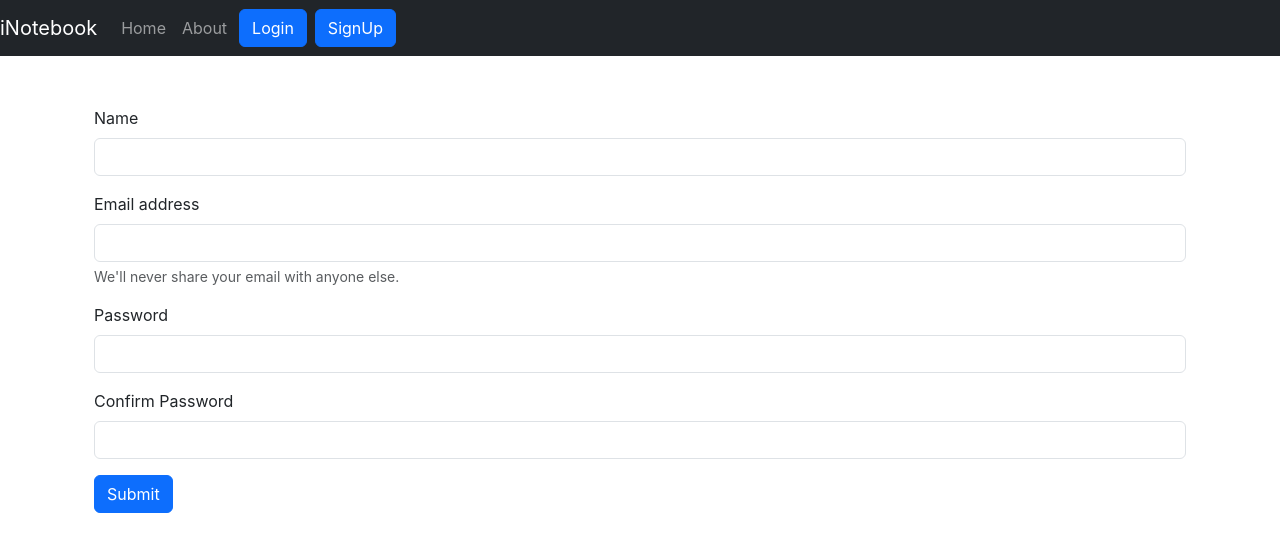
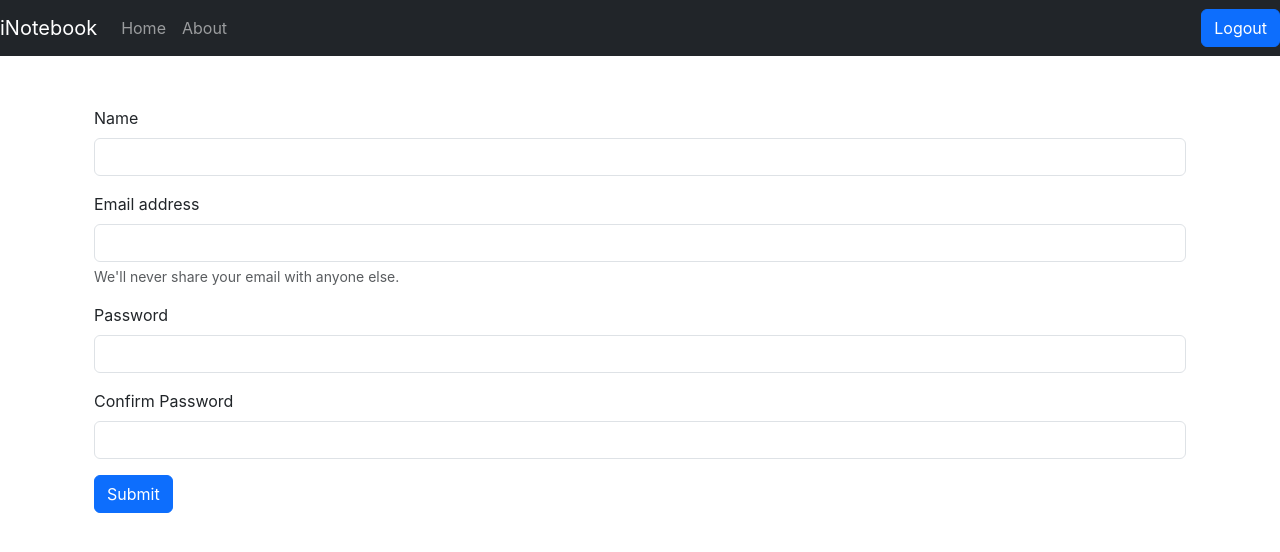
Before and after one commit to Tayyab-103/React.js_CWH_78, a React (Create React App) app in the folder inotebook/: page /signup in a window 1280 px wide. Shown: the top 552 px of the page. Built offline with nearby package versions, Linux system fonts and the light colour scheme; sample sign-in values are in the browser's storage.

Commit message:
L-72 Part 1 Fetching User Specific Notes in iNotebook

```diff
--- a/inotebook/src/components/Login.js
+++ b/inotebook/src/components/Login.js
@@ -20,9 +20,9 @@ const Login = (props) => {
     console.log("Json CONCOLE", json)
     if(json.success){
       //save the auth token and redirect
-      localStorage.setItem('token', json.authtoken);
+      localStorage.setItem('token', json.authToken);
+      props.showAlert("Logged in Successfully", "success")
       navigate("/");
-      props.showAlert("Logged in Successfully", "success")
 
     }
     else{
--- a/inotebook/src/components/Notes.js
+++ b/inotebook/src/components/Notes.js
@@ -2,13 +2,20 @@ import React, { useContext, useEffect, useState } from "react";
 import noteContext from "../context/notes/noteContext";
 import Noteitem from "./Noteitem";
 import AddNote from "./AddNote";
+import { useNavigate } from "react-router-dom";
 
 const Notes = (props) => {
   const context = useContext(noteContext);
+  const navigate = useNavigate();
 
   const { notes, getNotes, editNote } = context;
   useEffect(() => {
-    getNotes();
+    if (localStorage.getItem("token")) {
+      getNotes();
+    } else {
+      props.showAlert("Please Login", "danger");
+      navigate("/login");
+    }
     // eslint-disable-next-line
   }, []);
 
@@ -37,7 +44,7 @@ const Notes = (props) => {
     editNote(note.id, note.etitle, note.edescription, note.etag);
     setIsModalOpen(false);
     e.preventDefault();
-    props.showAlert("Updated Successfully", "success")
+    props.showAlert("Updated Successfully", "success");
   };
 
   const onChange = (e) => {
@@ -165,13 +172,27 @@ const Notes = (props) => {
         <h2>Your Notes</h2>
 
         <div className="container">
-          {notes.length === 0 && "No Notes to Display"}
+          {/* {notes.length === 0 && "No Notes to Display"}
         </div>
         {notes.map((note) => {
           return (
             <Noteitem key={note._id} updateNote={updateNote} showAlert={props.showAlert} note={note} />
           );
-        })}
+        })} */}
+
+          {Array.isArray(notes) && notes.length === 0 && "No Notes to Display"}
+        </div>
+        {Array.isArray(notes) &&
+          notes.map((note) => {
+            return (
+              <Noteitem
+                key={note._id}
+                updateNote={updateNote}
+                showAlert={props.showAlert}
+                note={note}
+              />
+            );
+          })}
       </div>
     </>
   );
--- a/inotebook/src/components/Nvabar.js
+++ b/inotebook/src/components/Nvabar.js
@@ -1,8 +1,15 @@
 import React from "react";
-import { Link, useLocation } from "react-router-dom";
+import { Link, useLocation, useNavigate } from "react-router-dom";
 
 const Nvabar = () => {
+  const navigate = useNavigate();
   const location = useLocation();
+
+  const handleLogout = () =>{
+    localStorage.removeItem('token');
+    navigate("/login");
+  }
+
   //No Need
   // useEffect(() => {
   //   console.log(location.pathname);
@@ -25,8 +32,11 @@ const Nvabar = () => {
         <span className="navbar-toggler-icon"></span>
       </button>
 
-      <div className="collapse navbar-collapse" id="navbarSupportedContent">
-        <ul className="navbar-nav mr-auto">
+      <div
+        className="collapse navbar-collapse  justify-content-between"
+        id="navbarSupportedContent"
+      >
+        <ul className="navbar-nav mr-auto mb-2 mb-lg-0">
           <li
             className={`nav-item ${location.pathname === "/" ? "active" : ""}`}
           >
@@ -44,22 +54,20 @@ const Nvabar = () => {
             </Link>
           </li>
         </ul>
-        <form className="form-inline my-2 my-lg-0">
-        <Link
-            className="btn btn-primary mx-1"
-            to="/login"
-            role="button"
-          >
+        {/* <form className="form-inline my-2 my-lg-0"> */}
+
+        {!localStorage.getItem("token") ? (
+          <form className="d-flex">
+            <Link className="btn btn-primary mx-1" to="/login" role="button">
               Login
             </Link>
-          <Link
-            className="btn btn-primary mx-1"
-            to="/signup"
-            role="button"
-          >
+            <Link className="btn btn-primary mx-1" to="/signup" role="button">
               SignUp
             </Link>
           </form>
+        ) : (
+          <button onClick={handleLogout} className="btn btn-primary"> Logout</button>
+        )}
       </div>
     </nav>
   );
--- a/inotebook/src/components/Signup.js
+++ b/inotebook/src/components/Signup.js
@@ -20,9 +20,9 @@ const Signup = (props) => {
     console.log("Json CONCOLE", json)
     if(json.success){
       //save the auth token and redirect
-      localStorage.setItem('token', json.authtoken);
+      localStorage.setItem('token', json.authToken);
+      props.showAlert("Account Created Successfully", "success")
       navigate("/");
-      props.showAlert("Account Created Successfully", "success")
 
     }
     else{
--- a/inotebook/src/context/notes/NoteState.js
+++ b/inotebook/src/context/notes/NoteState.js
@@ -15,7 +15,7 @@ const NoteState = (props) => {
       headers: {
         "Content-Type": "application/json",
         "auth-token":
-          "eyJhbGciOiJIUzI1NiIsInR5cCI6IkpXVCJ9.eyJ1c2VyIjp7ImlkIjoiNjUyYzJkOTViNmVmMjNjM2RhZjdlZGYyIn0sImlhdCI6MTcxMzI5NTI1Nn0.SpAsSToBBvgz7_upBdyPvyrcIsYURfVXbv2-Ut4LfJc",
+          localStorage.getItem('token'),
       },
     });
     const json = await response.json(); //response.json async function hy
@@ -31,7 +31,7 @@ const NoteState = (props) => {
       headers: {
         "Content-Type": "application/json",
         "auth-token":
-          "eyJhbGciOiJIUzI1NiIsInR5cCI6IkpXVCJ9.eyJ1c2VyIjp7ImlkIjoiNjUyYzJkOTViNmVmMjNjM2RhZjdlZGYyIn0sImlhdCI6MTcxMzI5NTI1Nn0.SpAsSToBBvgz7_upBdyPvyrcIsYURfVXbv2-Ut4LfJc",
+          localStorage.getItem('token'),
       },
       body: JSON.stringify({ title, description, tag }),
     });
@@ -49,7 +49,7 @@ const NoteState = (props) => {
       headers: {
         "Content-Type": "application/json",
         "auth-token":
-          "eyJhbGciOiJIUzI1NiIsInR5cCI6IkpXVCJ9.eyJ1c2VyIjp7ImlkIjoiNjUyYzJkOTViNmVmMjNjM2RhZjdlZGYyIn0sImlhdCI6MTcxMzI5NTI1Nn0.SpAsSToBBvgz7_upBdyPvyrcIsYURfVXbv2-Ut4LfJc",
+          localStorage.getItem('token'),
       },
     });
 
@@ -71,7 +71,7 @@ const NoteState = (props) => {
       headers: {
         "Content-Type": "application/json",
         "auth-token":
-          "eyJhbGciOiJIUzI1NiIsInR5cCI6IkpXVCJ9.eyJ1c2VyIjp7ImlkIjoiNjUyYzJkOTViNmVmMjNjM2RhZjdlZGYyIn0sImlhdCI6MTcxMzI5NTI1Nn0.SpAsSToBBvgz7_upBdyPvyrcIsYURfVXbv2-Ut4LfJc",
+          localStorage.getItem('token'),
       },
       body: JSON.stringify({ title, description, tag }),
     });
```
Lines whose indentation alone changed are shown as unchanged.
